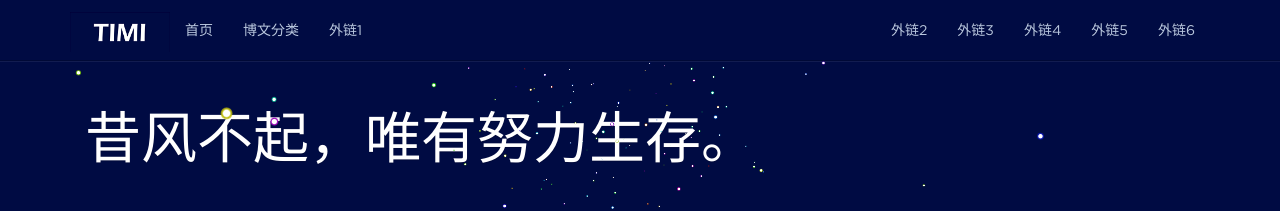
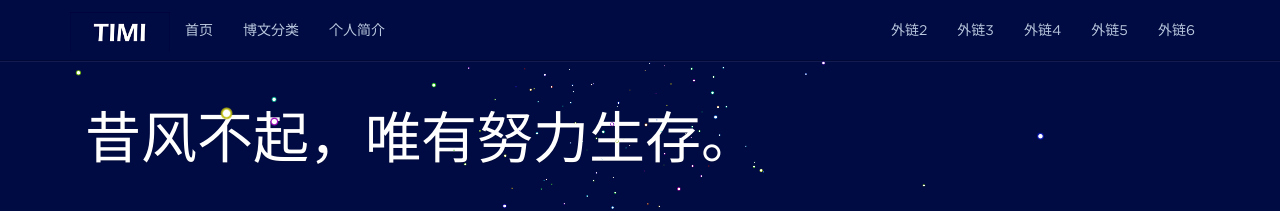
Before and after one commit to misttree/misttree.github.io, a Jekyll site: the page built from index.html, in a window 1280 px wide. Shown: the top 211 px of the page. Built offline with Jekyll 4.4.1, drawn with Linux system fonts in a browser that asks for light colours; nearby versions of some CDN libraries; the list of posts is cut into pages by our own code; comment, search, counter and statistics services are not loaded.

Commit message:
Update the header and the page name

```diff
--- a/_includes/header.html
+++ b/_includes/header.html
@@ -20,7 +20,7 @@
           <a href="{{ '/categories/' | prepend: site.baseurl }}">博文分类</a>
         </li>
         <li>
-          <a href="{{ '/tag' | prepend: site.baseurl }}">外链1</a>
+          <a href="{{ '/me/' | prepend: site.baseurl }}">个人简介</a>
         </li>
       </ul>
       <ul class="nav navbar-nav navbar-right">
--- a/index.html
+++ b/index.html
@@ -1,6 +1,6 @@
 ---
 layout: default
-title: HuiBin Zhang's PAGE
+title: HuiBin Zhang's Page
 ---
 
 <div class="container docs-container">
@@ -14,7 +14,7 @@ title: HuiBin Zhang's PAGE
 						<p><a href="/me/" target="_blank">HuiBin Zhang</a></p>
 					</li>
 					<li class="we-chat">
-						<span><a href="mailto:maoxiaoke@outlook.com;thebigyellowbee@qq.com"><svg viewBox="0 0 1024 1024" version="1.1"
+						<span><a href="mailto:nkcszhb@outlook.com;3478038112@qq.com"><svg viewBox="0 0 1024 1024" version="1.1"
 								 width="30" height="30">
 									<path d="M512 63.791885c-247.538793 0-448.208115 200.669322-448.208115 448.208115s200.669322 448.208115 448.208115 448.208115 448.208115-200.669322 448.208115-448.208115S759.538793 63.791885 512 63.791885zM774.58958 323.779198 512.332575 544.363082l-262.240633-220.583884L774.58958 323.779198zM248.078075 342.614172l175.202301 148.376329L248.078075 700.015118 248.078075 342.614172zM268.360004 700.220802l167.104879-197.293435 76.81141 63.081711 76.95058-65.046459 167.096692 199.258183L268.360004 700.220802zM775.921925 700.015118 600.727811 490.9905l175.194114-148.376329L775.921925 700.015118z"
 									 fill="#B5A9B7"></path>
```
